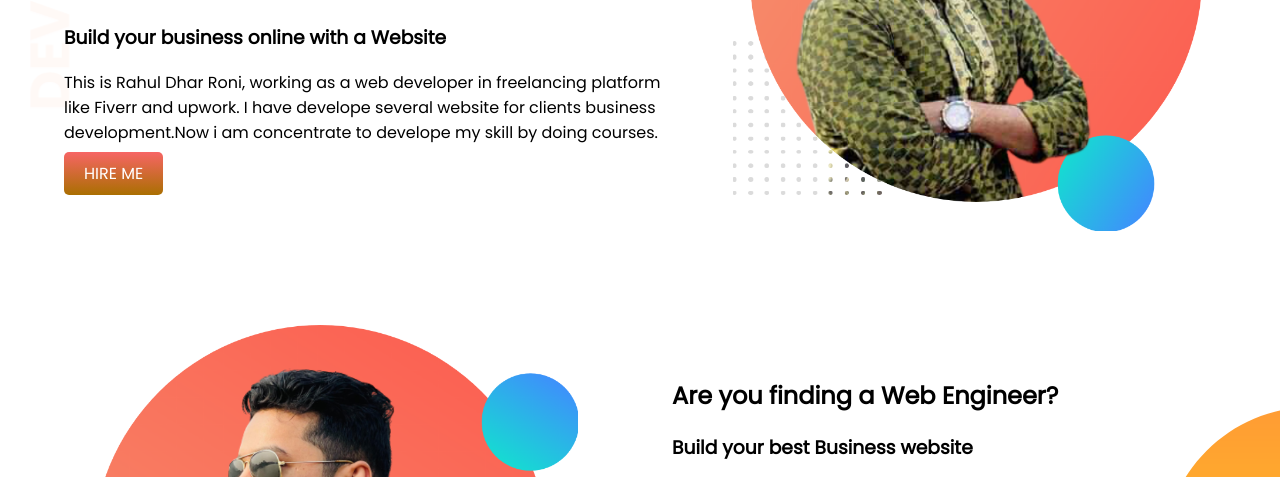
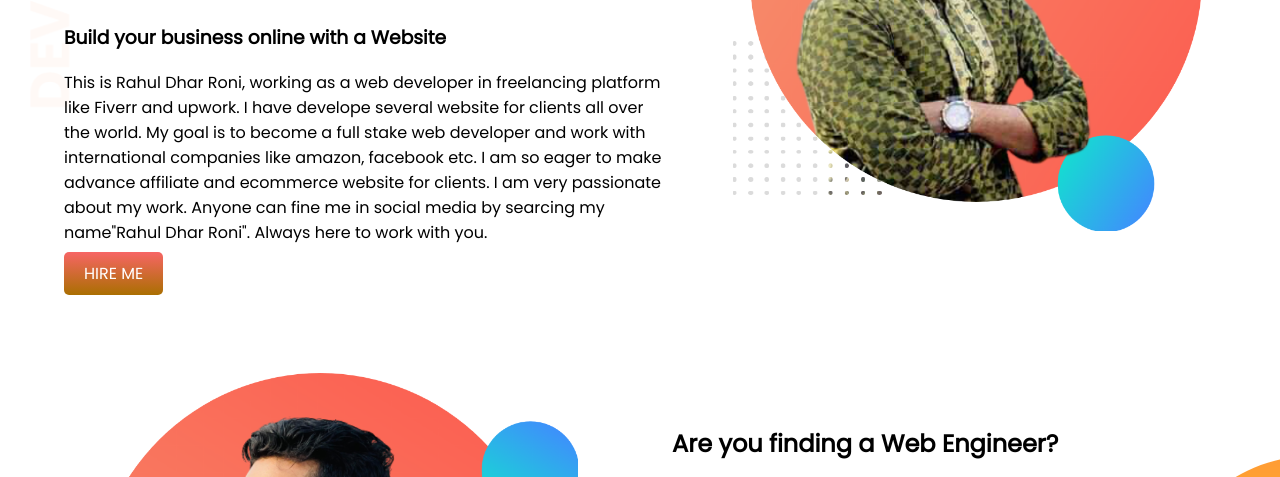
Before and after one commit to RahulDharRoni/Simple-Project-1, a plain HTML site: page index.html in a window 1280 px wide. Shown: the part 252-729 px from the top of the page. Drawn offline with Linux system fonts and the light colour scheme.

Commit message:
next commit

```diff
--- a/index.html
+++ b/index.html
@@ -20,9 +20,10 @@
             <H3>Build your business online with a Website</H3>
             <P>This is Rahul Dhar Roni, working as a web developer in freelancing platform like Fiverr and upwork. I
                 have
-                develope several website for clients business development.Now i am concentrate to develope my skill by
-                doing
-                courses. </P>
+                develope several website for clients all over the world. My goal is to become a full stake web developer
+                and work with international companies like amazon, facebook etc. I am so eager to make advance affiliate
+                and ecommerce website for clients. I am very passionate about my work. Anyone can fine me in social
+                media by searcing my name"Rahul Dhar Roni". Always here to work with you. </P>
             <a class="button-design" target="_blank" href="https://www.linkedin.com/in/rahul-dhar-roni/">HIRE ME</a>
 
         </div>
```
